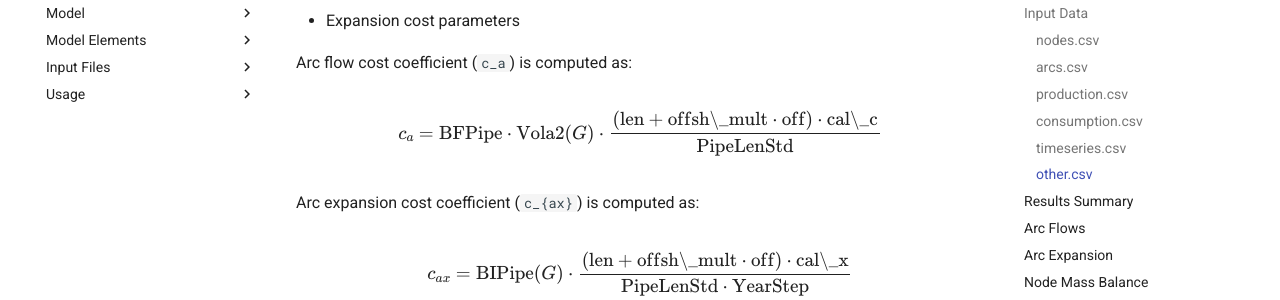
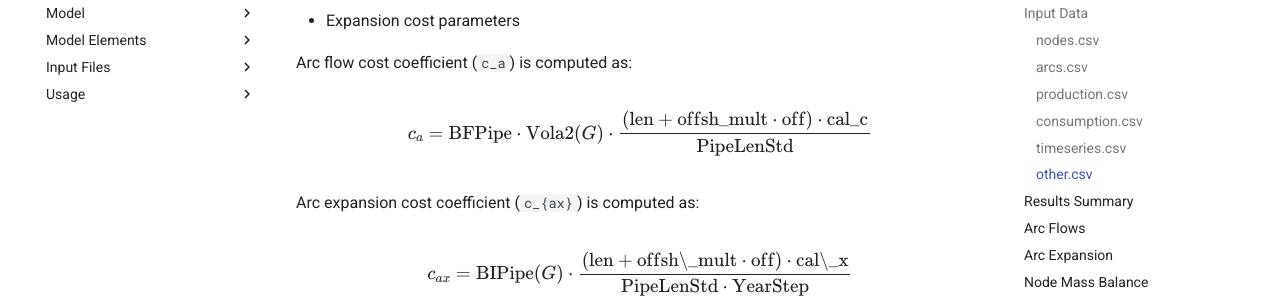
Before and after one commit to ParinazAliasghari/NordHHub, an MkDocs documentation site: the page built from docs/demos/demo02_invest_expand_report.md, in a window 1280 px wide and 900 px high, scrolled down 2907 px. Shown: the part 149-449 px from the top of the window. Built offline with MkDocs 1.6.1 and Material for MkDocs 9.7.7, drawn with Linux system fonts in a browser that asks for light colours.

Commit message:
Update demo02_invest_expand_report.md

```diff
--- a/docs/demos/demo02_invest_expand_report.md
+++ b/docs/demos/demo02_invest_expand_report.md
@@ -104,7 +104,9 @@ Only parameters relevant for this demo:
 Arc flow cost coefficient (`c_a`) is computed as:
 
 $$
- c_a = \text{BFPipe} \cdot \text{Vola2}(G) \cdot \frac{(\text{len} + \text{offsh\_mult} \cdot \text{off}) \cdot \text{cal\_c}}{\text{PipeLenStd}}
+c_a = \mathrm{BFPipe} \cdot \mathrm{Vola2}(G) \cdot
+\frac{(\mathrm{len} + \mathrm{offsh\_mult} \cdot \mathrm{off}) \cdot \mathrm{cal\_c}}
+{\mathrm{PipeLenStd}}
 $$
 
 Arc expansion cost coefficient (`c_{ax}`) is computed as:
```
